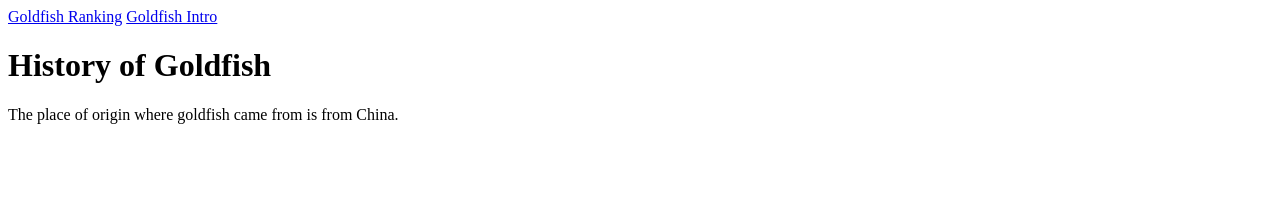
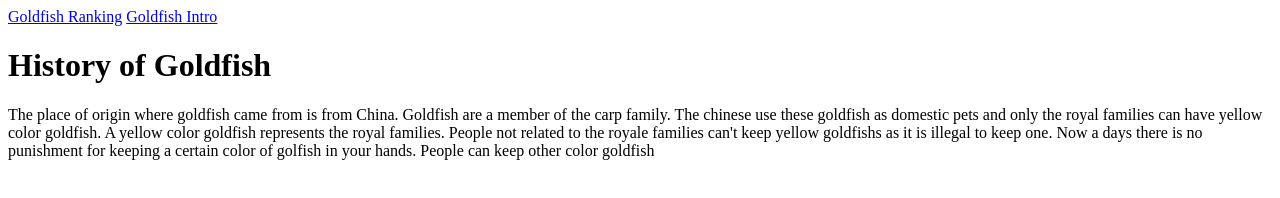
Before and after one commit to maxpad78V5/GoldfishVM, a plain HTML site: page gold.html in a window 1280 px wide. Drawn offline with Linux system fonts and the light colour scheme.

Commit message:
Add files via upload

```diff
--- a/gold.html
+++ b/gold.html
@@ -10,7 +10,11 @@
     <body>
 
     <p>
-     The place of origin where goldfish came from is from China.
+     The place of origin where goldfish came from is from China. Goldfish are a member of the carp family.
+     The chinese use these goldfish as domestic pets and only the royal families can have yellow color goldfish.
+     A yellow color goldfish represents the royal families. People not related to the royale families can't keep yellow
+     goldfishs as it is illegal to keep one. Now a days there is no punishment for keeping a certain color of golfish in
+     your hands. People can keep other color goldfish
 
 
 
```
Also changed, not shown: index.html (+3 -1 lines).
